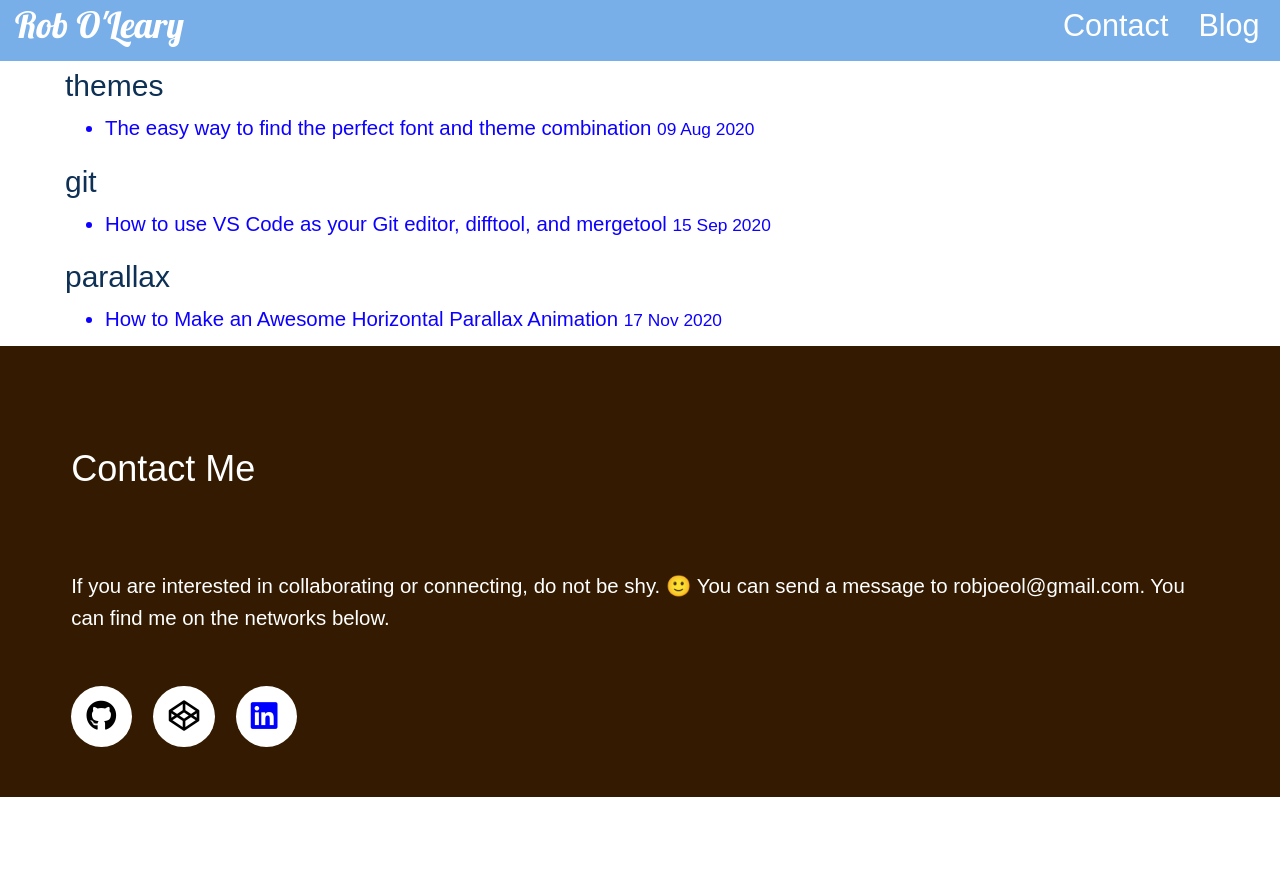
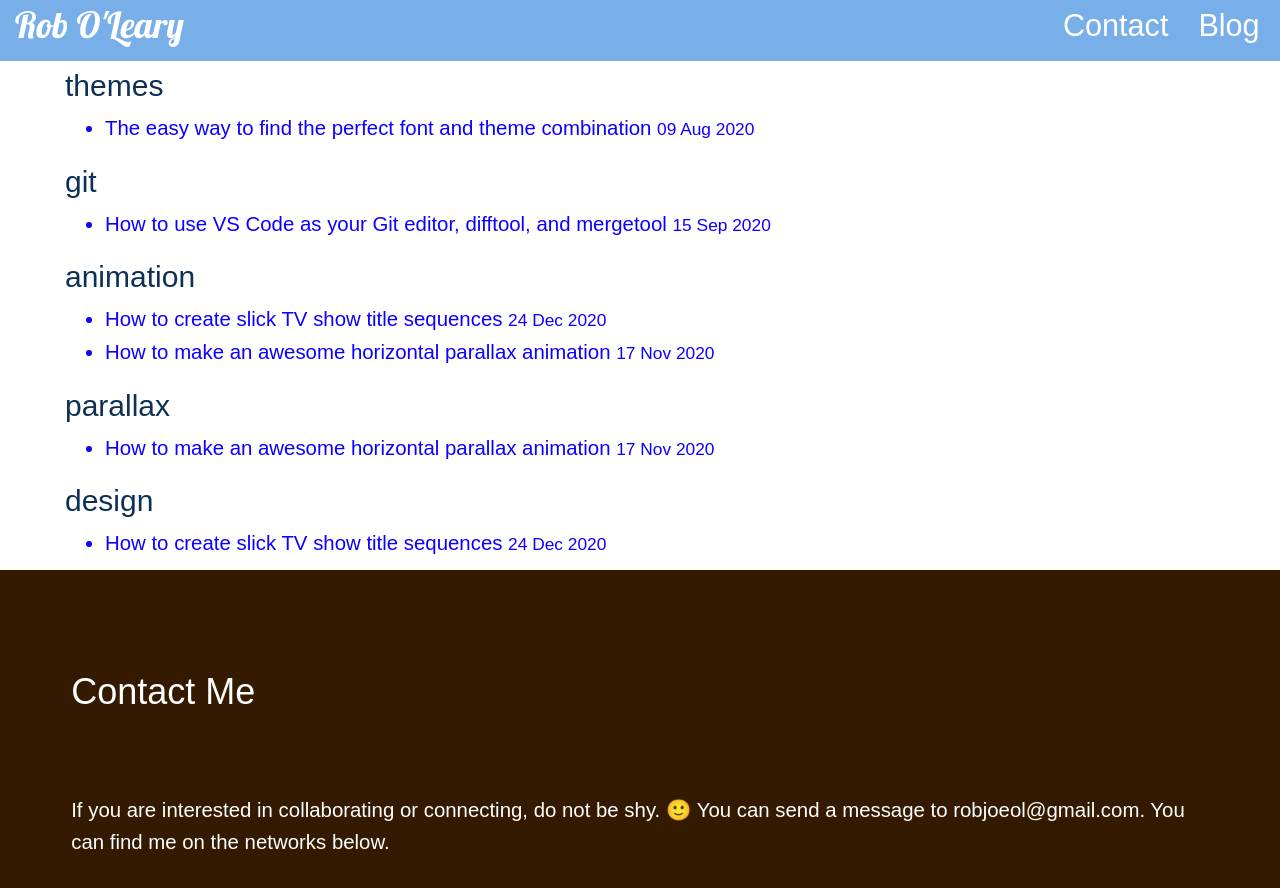
Before and after one commit to robole/robole.github.io, a Jekyll site: the page built from _pages/blog_tags.html, in a window 1280 px wide and 900 px high, scrolled down 4712 px. Shown: the top 888 px of the window. Built offline with Jekyll 4.4.1, drawn with Linux system fonts in a browser that asks for light colours; nearby versions of some CDN libraries; before the commit the page ends 5509 px from its top, so only the background shows below that; some of the changed lines change nothing that is shown.

Commit message:
Added title sequences post

```diff
--- a/_posts/2020-11-17-parallax-animation.md
+++ b/_posts/2020-11-17-parallax-animation.md
@@ -1,10 +1,10 @@
 ---
 layout: post
-title: "How to Make an Awesome Horizontal Parallax Animation"
+title: "How to make an awesome horizontal parallax animation"
 description: "The parallax effect creates a greater perception of depth. It is used mostly to boost the asethetic quality of scrolling animations. I'm going to deconstruct how you can create the parallax effect with a very visual, interactive example."
 category: css
 image: /assets/img/blog/2020-11-17-parallax-animation/deconstruction-animation.gif
-tags: [parallax]
+tags: [animation, parallax]
 published: true
 ---
 <img src="/assets/img/blog/2020-11-17-parallax-animation/deconstruction-animation.gif" alt="select a task to configure" style="display:block;width:100%;max-width:800px;">
--- /dev/null
+++ b/_posts/2020-12-24-title-sequences.md
@@ -0,0 +1,138 @@
+---
+layout: post
+title: "How to create slick TV show title sequences"
+description: "I thought it would be fun to recreate some sequences I like from TV shows and movies. It might be a good opportunity to learn more about typography and design, and improve my CSS and animation skills. First stop, Killing Eve."
+image: /assets/img/blog/2020-12-24-title-sequences/demo.gif
+tags: [animation, design]
+published: true
+---
+<style>
+@media (max-width:600px){
+	iframe{
+		width: 100%;
+	}
+}
+</style>
+
+<img src="/assets/img/blog/2020-12-24-title-sequences/reference.png" alt="reference image of killing eve title" style="display:block;width:100%;max-width:800px;">
+
+Similar to [my last article](https://roboleary.net/css/2020/11/17/parallax-animation.html), I want to focus on the thought process behind creating and implementing something. Often, it can be more enlightening than delving into code. I will highlight how I made some decisions, and share the discoveries I made along the way.
+
+Some of the opening and closing title sequences for TV show are really slick these days. I thought it would be fun to recreate some of them. It should be a good opportunity to learn more about typography, and improve my CSS and animation skills.
+
+First stop, Killing Eve. I will show you the finished article first.
+
+<p class="codepen" data-height="750" data-theme-id="light" data-default-tab="result" data-user="robjoeol" data-slug-hash="gOwGojN" style="height: 750px; box-sizing: border-box; display: flex; align-items: center; justify-content: center; border: 2px solid; margin: 1em 0; padding: 1em;" data-pen-title="Killing Eve">
+  <span>See the Pen <a href="https://codepen.io/robjoeol/pen/gOwGojN">
+  Killing Eve</a> by Rob (<a href="https://codepen.io/robjoeol">@robjoeol</a>)
+  on <a href="https://codepen.io">CodePen</a>.</span>
+</p>
+<script async src="https://cpwebassets.codepen.io/assets/embed/ei.js"></script>
+
+I really like Killing Eve. The title is very well crafted with beautiful typography and a subtle animation. It was created by [Matt Wiley](https://mattwilley.co.uk/).
+
+If you're not familiar with the TV show, below is a video compilation of the title sequence for every episode!
+
+<iframe width="600" height="400" src="https://www.youtube-nocookie.com/embed/Ef9VRTJ63_U" frameborder="0" allow="accelerometer; autoplay; clipboard-write; encrypted-media; gyroscope; picture-in-picture" allowfullscreen></iframe>
+
+For each episode, the title changes in the following ways:
+- The background color and the text color is different;
+- The oozing blood trail runs down a different characters (either the 'K', 'N', or 'V');
+- There is a different accompanying song.
+
+The song selection is excellent. Coincidentally, I saw in the titles that there is a *Song Co-ordinator* who must do this! I found myself searching for some of the featured music after watching a few different episodes!
+
+What I want to do is create a similar montage to the video above, but make it random. The colors, the oozing blood trail, and the song will be chosen at random each time it plays.
+
+## Design Decisions
+
+Ideally, we would use the original typeface, but fancy typefaces tend to carry a pricetag. This is just for fun, so I'm only looking at free options. If we get lucky and can use the original typeface for free, then we would have more options to create it whatever way we like.
+
+It looks like the [typeface](https://mattwilley.co.uk/Killing-Eve) was custom-made by Matt Wiley for the TV show. It doesn't appear to be published. So, we definitely need to search for free alternative.
+
+The closest match I could find is [Deutschlander](https://www.dafont.com/deutschlander.font). It would need to be edited in a few ways to match the original typeface. We need to make a scalable vector graphic (SVG) to be able to do this. What we can do is convert the title text to a SVG path, and then we can edit it whatever we want to.
+
+SVG is desirable for this type of animation generally because it is scalable, we know everything will look good on different screen sizes without any extra work. Text can be a bit tricky to work with animations, if you want to scale it or move forward/backwards, then you can get some undesirable results with some typefaces.
+
+If you're not familiar with converting text to a path, you can do it in [Inkscape](https://inkscape.org/) by selecting the text instance, and selecting "Object to Path" (as below). You can do the same in most vector graphics tools.
+
+<img src="/assets/img/blog/2020-12-24-title-sequences/inkscape-text-to-path.png" alt="convert text to path" style="display:block;width:100%;max-width:800px;" loading="lazy">
+
+When I typed out the text "KILLING EVE", I was surprised that the 'g' [glyph](https://en.wikipedia.org/wiki/Glyph) is actually lower case, while the others are all uppercase! It didn't register with me until it was in front of my nose! It's an unusual decision but it works well!
+
+<img src="/assets/img/blog/2020-12-24-title-sequences/text-transformation.png" alt="Demostration of how the text was created" style="display:block;width:100%;max-width:800px;" loading="lazy">
+
+In the image above, you can see how I transformed the text. The text on top is the text that I typed out as normal. Below the red arrow, is the version I edited as a SVG path. I had to change the shape of a few glyphs (E, L, g, V). All gylphs needed to be made narrower and taller.
+
+The next thing to figure out is how do we create the dripping blood trails?
+
+Morphing the path for a glyph to "cut out" and animate the blood trail is possible, but it would be complicated. There are some JavaScript libraries to help with that (such as [GSAP MorphSVGPlugin](https://greensock.com/morphSVG/)), but it's a last resort.
+
+It's probably easiest to overlay an instance of the blood trail over each of the chosen gylphs. So, we can do something like the image below.
+
+<img src="/assets/img/blog/2020-12-24-title-sequences/overlay.png" alt="Blood trail positioning" style="display:block;width:100%;max-width:799px;" loading="lazy">
+
+The black objects are the overlayed blood paths. We change the fill of these to match the background colour (pink in this case) to create the effect. We just hide them until we need to animate them. There is one variaion on the effect - the blood trail at the bottom of the 'V' glyph matches the text colour (white in this case), so it appears like the glyph is oozing.
+
+For the dripping animation, we want it to trickle slowly down. There is another effect happening at the same time it is moving, the droplet at the bottom of the trail is growing in size. Again, we could morph a single path into a different path to achieve this effect, but it would be overkill (pardon the pun).
+
+So, it's probably best we split the blood trail into 2 different paths : the *trail* (we can make it a `rect`) and the *droplet*. We just need to synchronise the speed of descent of both of these.
+
+We prefer to use the `transform` and `opacity` properties for our animation as they are [the most performant](https://developers.google.com/web/fundamentals/performance/rendering/stick-to-compositor-only-properties-and-manage-layer-count).
+
+<img src="/assets/img/blog/2020-12-24-title-sequences/blood-trail.png" alt="Blood trail paths" style="display:block;width:100%;max-width:799px;" loading="lazy">
+
+The movement for the *trail* is straightforward, it is a translation along the Y axis with `transform: translateY(50px);`. You can try out the values to see what gives you the required result.
+
+Similarly, for the *droplet* we want to move it on the Y axis, but also scale it up at the same time. When we use `transform: scale(1.2);` to make something 20% bigger, it also reduces the amount we need to move it. So we need to reduce the amount of the Y translation to get it to match the *trail*.
+
+The final bit of the animtion is have the entire title (omniously) move towards the viewer. This is a translation along the Z axis. To get the amount of movement correct, we must also set the [perspective](https://developer.mozilla.org/en-US/docs/Web/CSS/perspective) on the parent element. So we can use something like`transform: translateZ(100px);` on the SVG, and `perspective: 1100px;` on the `body` (the parent element) to get the right effect.
+
+That's the thought process behind it.
+
+The animation can be done in CSS or in JavaScript. I chose to do in JavaScript with the [GreenSock (GSAP) library](https://greensock.com/gsap/). The random stuff can't be done in CSS.
+
+There is an implication if you use JavaScript to execute an infinite looping animation like this. Most libraries use [`requestAnimationFrame()`](https://developer.mozilla.org/en-US/docs/Web/API/window/requestAnimationFrame) under the hood. When you switch tabs on a browser, if the browser finds an animation that uses `requestAnimationFrame()`, it will slow it down to save resources. So when you open the tab again, the animation might be in an odd state. This animation could have some ghosting of multiple blood trails for a little while before it returns to business as usual.
+
+To prevent this tab-switching issue, you need to intervene and suspend the animation yourself when the window loses focus.
+
+## What I learned
+
+I learned a bit more about [GSAP](https://greensock.com/gsap/):
+- You can have simultaneous tweens execute on the same timeline by using a label or specifying a time variable. Prior to that, I was creating separate timelines.
+- You can't repeat an animation if you want to use a random function to change the selector for a tween each time it repeats. The best solution I found is to wrap the call to the random function and the associated timeline in a `setInterval` call. You can check the code to see what I did!
+- If you want to randomise a tween value, you can use built-in random functions.
+
+Exploring typefaces and reading more about typography has trained my eye more.
+
+## Schitts Creek and Orange is the New Black
+
+I'm including the title sequences for Schitts Creek and Orange is the New Black here also. I think the design/development process is less edifying, so I haven't gotten into them! I will just tell what the typography choices are.
+
+<p class="codepen" data-height="559" data-theme-id="light" data-default-tab="result" data-user="robjoeol" data-slug-hash="VwKLPRR" data-preview="true" style="height: 559px; box-sizing: border-box; display: flex; align-items: center; justify-content: center; border: 2px solid; margin: 1em 0; padding: 1em;" data-pen-title="Orange Is The New Black">
+  <span>See the Pen <a href="https://codepen.io/robjoeol/pen/VwKLPRR">
+  Orange Is The New Black</a> by Rob (<a href="https://codepen.io/robjoeol">@robjoeol</a>)
+  on <a href="https://codepen.io">CodePen</a>.</span>
+</p>
+<br/>
+I had a similar journey with the typeface for Orange Is The New Black. The original is called [Damaged Guts](https://www.myfonts.com/fonts/pizzadude/damaged-guts/), which has a commercial license. I found a free alternative called [CF Punk Fashion](https://www.dafont.com/cf-punk-fashion.font) and scuffed it up more in editing to give a more damaged appearance!
+<br/>
+<p class="codepen" data-height="653" data-theme-id="light" data-default-tab="result" data-user="robjoeol" data-slug-hash="dypyEdJ" data-preview="true" style="height: 653px; box-sizing: border-box; display: flex; align-items: center; justify-content: center; border: 2px solid; margin: 1em 0; padding: 1em;" data-pen-title=" Schitts Creek">
+  <span>See the Pen <a href="https://codepen.io/robjoeol/pen/dypyEdJ">
+   Schitts Creek</a> by Rob (<a href="https://codepen.io/robjoeol">@robjoeol</a>)
+  on <a href="https://codepen.io">CodePen</a>.</span>
+</p>
+<br/>
+The typeface used for Schitts Creek is [Linotype Didot](https://www.myfonts.com/fonts/linotype/didot/). I found a suitable alternative in [Playfair Display](https://fonts.google.com/specimen/Playfair+Display).
+
+## Source code
+
+The source code for 3 titles sequences is available in this [github repo](https://github.com/robole/title-sequences).
+
+## The end
+
+Also, if you're a fan of The Queen's Gambit, I found [this interview with the designer behind the title sequences](https://www.artofthetitle.com/title/the-queens-gambit/) an interesting read. I have added some of them to my TODO list!
+
+I hope you enjoyed this short design thinking tour.
+
+Happy holidays!
```
Also changed, not shown: assets/img/blog/2020-12-24-title-sequences/blood-trail.png (added), assets/img/blog/2020-12-24-title-sequences/demo.gif (added), assets/img/blog/2020-12-24-title-sequences/inkscape-text-to-path.png (added), assets/img/blog/2020-12-24-title-sequences/killing-eve.svg (added), assets/img/blog/2020-12-24-title-sequences/overlay.png (added), assets/img/blog/2020-12-24-title-sequences/reference.png (added), assets/img/blog/2020-12-24-title-sequences/text-transformation.png (added).
